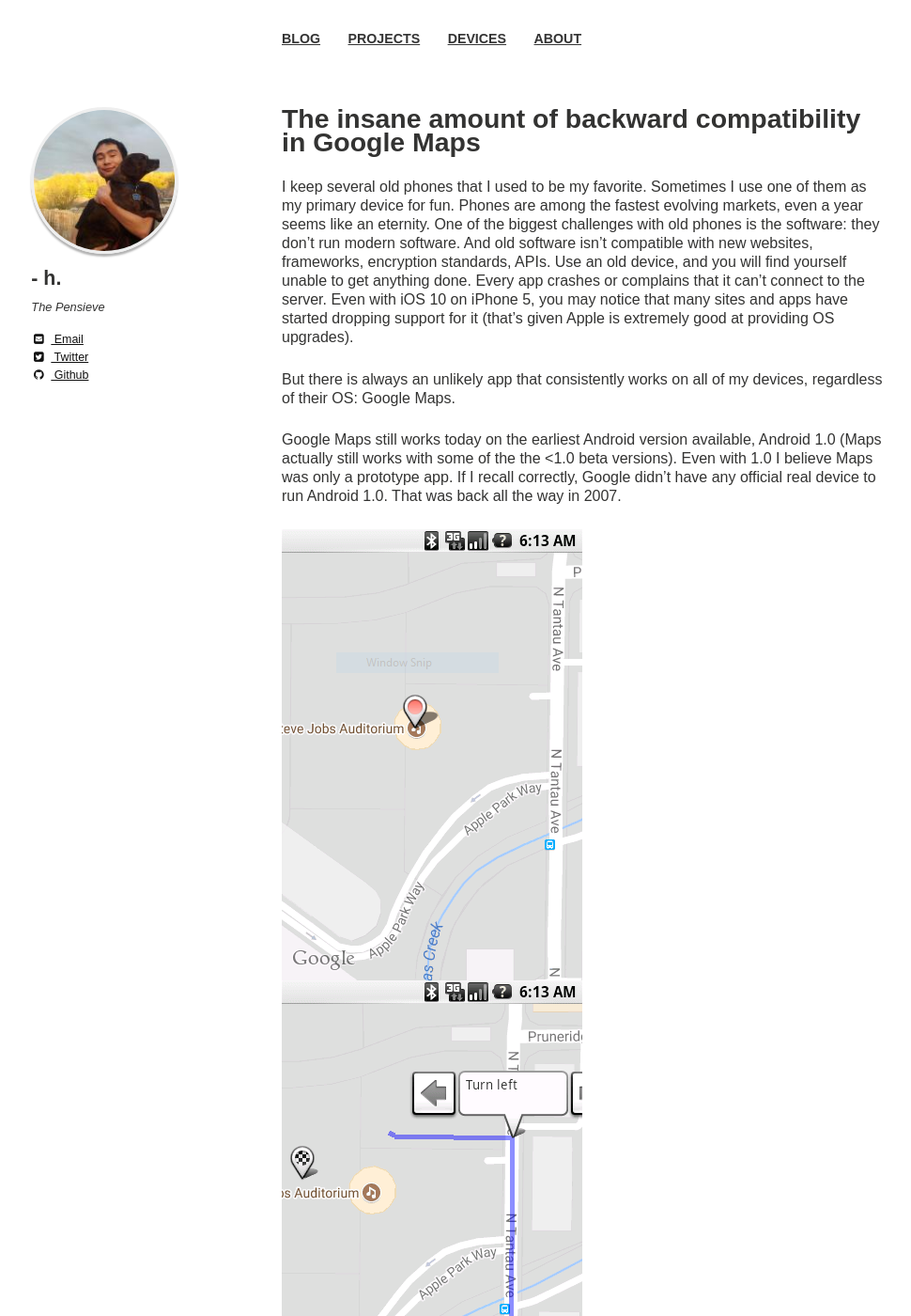
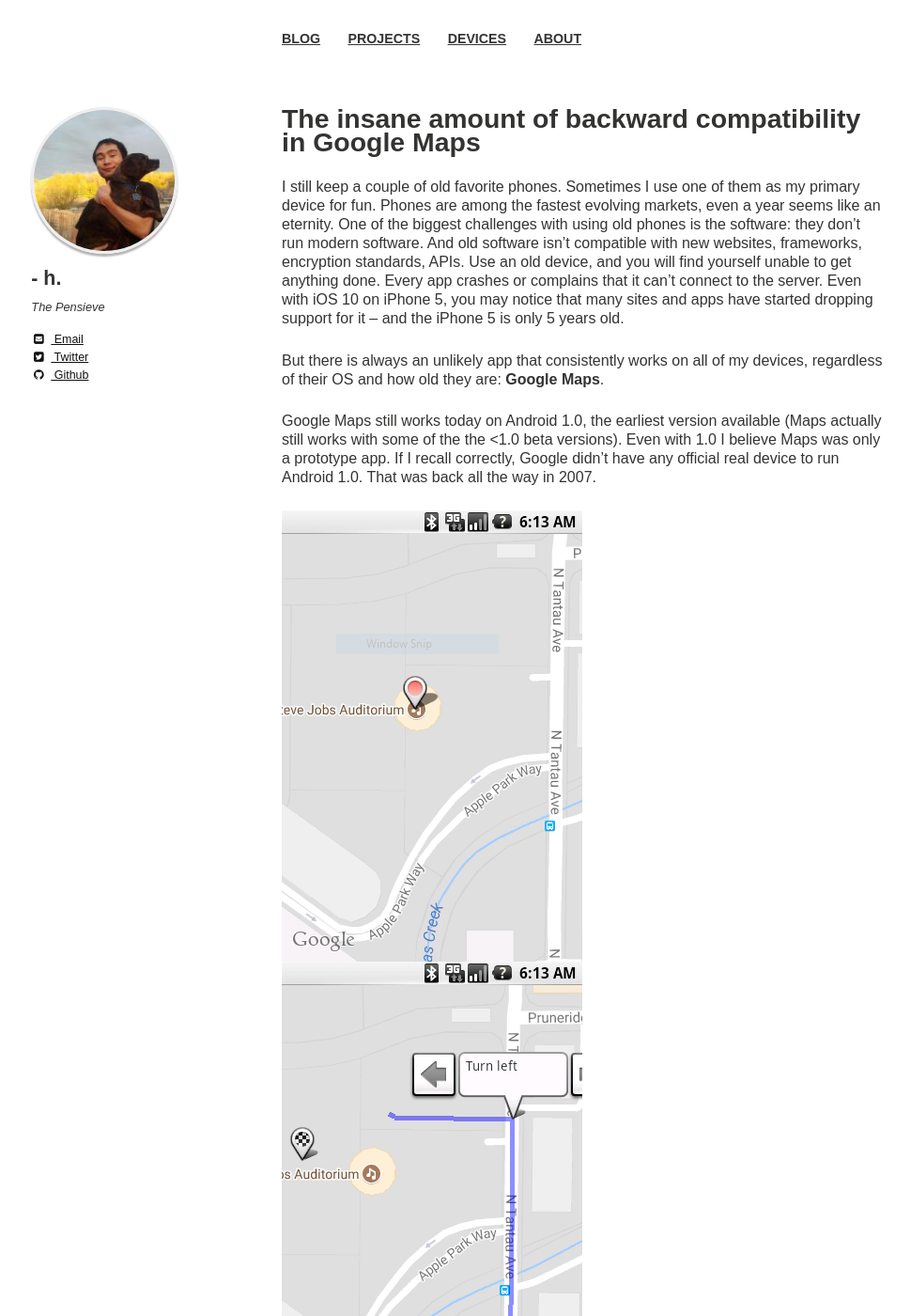
Before and after one commit to htruong/htruong.github.io, a Jekyll site: the page built from _posts/2018-02-09-google-maps-insane-backward-compatibility.markdown, in a window 1280 px wide and 1400 px high. Shown: the whole window at 94% size, without its empty margins (20-990 px from the left). Built offline with Jekyll 4.4.1, drawn with Linux system fonts in a browser that asks for light colours; nearby versions of some CDN libraries; comment, search, counter and statistics services are not loaded; some of the changed text lies outside the part shown.

Commit message:
[blog] google maps more wordings

```diff
--- a/_posts/2018-02-09-google-maps-insane-backward-compatibility.markdown
+++ b/_posts/2018-02-09-google-maps-insane-backward-compatibility.markdown
@@ -3,15 +3,15 @@
 title: The insane amount of backward compatibility in Google Maps
 ---
 
-I keep several old phones that I used to be my favorite. Sometimes I use one of them as my primary device for fun. Phones are among the fastest evolving markets, even a year seems like an eternity. One of the biggest challenges with old phones is the software: they don't run modern software. And old software isn't compatible with new websites, frameworks, encryption standards, APIs. Use an old device, and you will find yourself unable to get anything done. Every app crashes or complains that it can't connect to the server. Even with iOS 10 on iPhone 5, you may notice that many sites and apps have started dropping support for it (that's given Apple is extremely good at providing OS upgrades).
+I still keep a couple of old favorite phones. Sometimes I use one of them as my primary device for fun. Phones are among the fastest evolving markets, even a year seems like an eternity. One of the biggest challenges with using old phones is the software: they don't run modern software. And old software isn't compatible with new websites, frameworks, encryption standards, APIs. Use an old device, and you will find yourself unable to get anything done. Every app crashes or complains that it can't connect to the server. Even with iOS 10 on iPhone 5, you may notice that many sites and apps have started dropping support for it -- and the iPhone 5 is only 5 years old.
 
-But there is always an unlikely app that consistently works on all of my devices, regardless of their OS: Google Maps.
+But there is always an unlikely app that consistently works on all of my devices, regardless of their OS and how old they are: **Google Maps**.
 
-Google Maps still works today on the earliest Android version available, Android 1.0 (Maps actually still works with some of the the <1.0 beta versions). Even with 1.0 I believe Maps was only a prototype app. If I recall correctly, Google didn't have any official real device to run Android 1.0. That was back all the way in 2007.
+Google Maps still works today on Android 1.0, the earliest version available (Maps actually still works with some of the the <1.0 beta versions). Even with 1.0 I believe Maps was only a prototype app. If I recall correctly, Google didn't have any official real device to run Android 1.0. That was back all the way in 2007.
 
 ![Google Maps Android 1.0](/assets/posts-images/gmaps/android10.png) ![Google Maps Android 1.0](/assets/posts-images/gmaps/android11.png)
 
-But then, you say, Android is Google's OS for Pete's sake. OK, then how about iOS? Google Maps 1.0, released late 2012, still works just fine. That was the first version of Google Maps ever released as a standalone app after Apple ditched Google's map solution on iOS:
+But then, you say, Android is Google's OS for Pete's sake. How about iOS? Google Maps for iOS 1.0, released late 2012, still works just fine. That was the first version of Google Maps ever released as a standalone app after Apple ditched Google's map solution on iOS:
 
 ![Google Maps iOS 7](/assets/posts-images/gmaps/ios70.png) ![Google Maps iOS 7](/assets/posts-images/gmaps/ios71.png)
 
@@ -19,7 +19,7 @@
 
 ![Google Maps iOS 6](/assets/posts-images/gmaps/ios60.png) ![Google Maps iOS 6](/assets/posts-images/gmaps/ios61.png)
 
-But that's only 6 years ago. Let's be hardcore. How about Google Maps on Java phones (the dumb bricks that run Java "midlets" or whatever the ancient Greeks call it)? It works too. Note that, other than Google Maps and Opera Mini, I do not note many Internet "midlets" that still work, [including Whatsapp that is praised for their willingness to deal with ancient phones](http://blog.textit.in/your-path-to-a-$16b-exit-build-a-j2me-app). Whatsapp actually has a time-bomb programmed in the app of some sort and it will kick you out if it realizes that it hasn't been updated recently. What a dumb idea.
+But that's only 6 years ago. Let's go hardcore. How about Google Maps on Java phones (the dumb bricks that run Java "midlets" or whatever the ancient Greeks call it)? It works too. Note that, other than Google Maps and Opera Mini, I do not note many Internet "midlets" that still work, [including Whatsapp that is praised for their willingness to deal with ancient phones](http://blog.textit.in/your-path-to-a-$16b-exit-build-a-j2me-app). Whatsapp actually has a time-bomb programmed in the app of some sort and it will kick you out if it realizes that it hasn't been updated recently. What a dumb idea.
 
 Back to Google Maps. The app (? - applet? midlet?) was last updated in 2008, but even street view works today:
 
@@ -43,6 +43,6 @@
 
 I noticed that the only other product I see running well on old devices is Google search, it works with many kinds of old browsers. Gmail  in general is bad about legacy support, although in many cases you can still access a limited version of Gmail on a web browser. The lack of legacy support of Gmail is partly due to its encryption protocol requirements. I do understand that: Emails are incredibly personal, giving up legacy compatibility for security is a worthy cause.
 
-I hope regardless of what feature or architectural change happens to Maps to the future, the team keep testing and maintaining this legendary compatibility in Google Maps. We'll never know how valuable it is until we're lost in the middle of nowhere, and in that moment we'll be so thankful to have an ancient phone that Google Maps still runs on.
+I hope regardless of what feature or architectural change happens to Maps to the future, the team keep testing and maintaining this legendary compatibility in Google Maps. We'll never know how valuable it is until we're lost in the middle of nowhere, and in that moment we'd be so thankful to find out Google Maps still runs on our ancient phones in the glovebox  .
 
 Disclaimer: Except for the Android 1.0 app and the midlet were run emulated on software, everything else ran on real hardware. I do not expect that there is any difference if you actually have the real hardware to run it.
```
Also changed, not shown: other parts of _posts/2018-02-09-google-maps-insane-backward-compatibility.markdown (+1 -1 lines).
